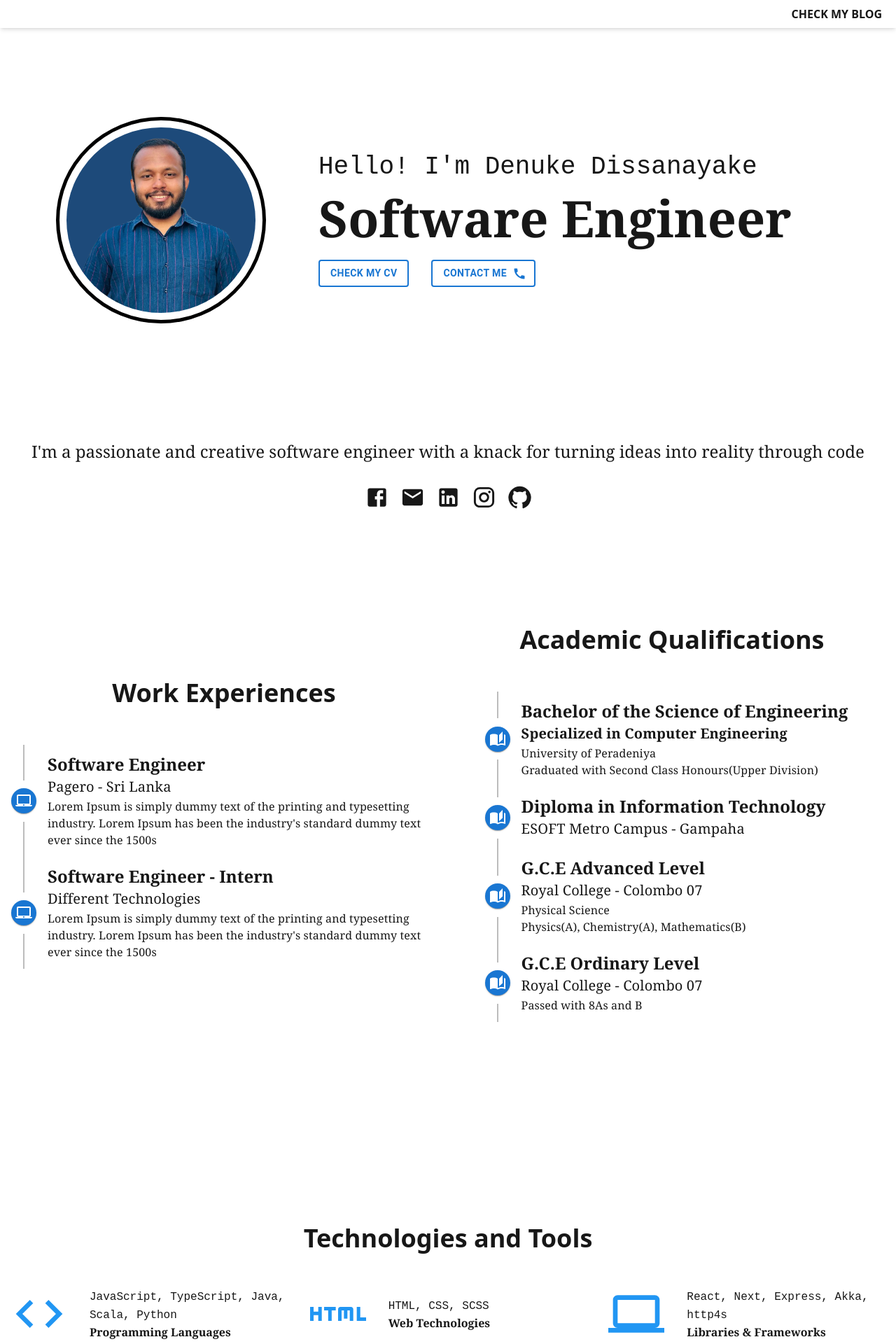
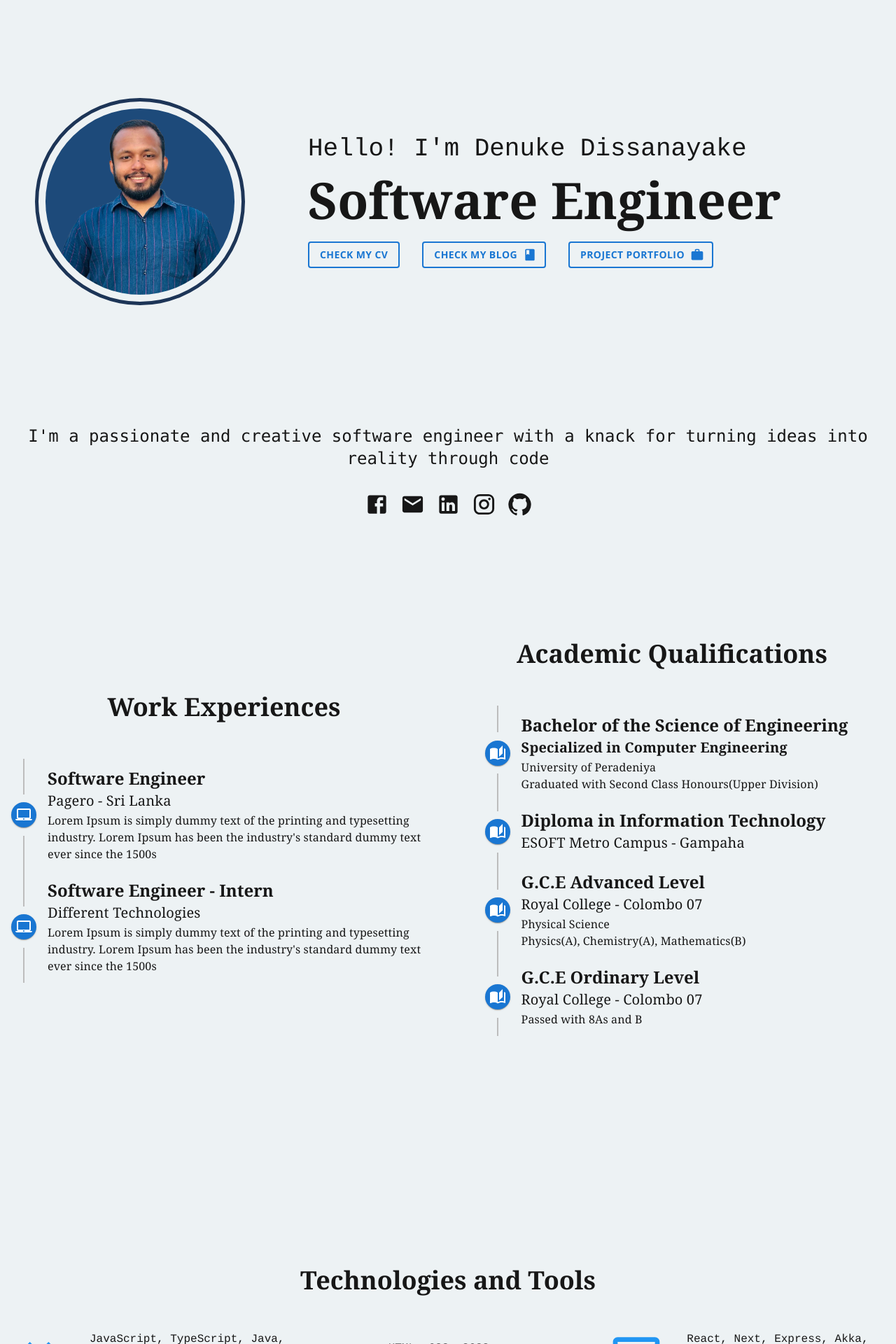
Before and after one commit to denukedissanayake/denukedissanayake.github.io, a Next.js app: page / in a window 1280 px wide. Shown: the top 1920 px of the page at 70% size. Built offline with nearby package versions, Linux system fonts and the light colour scheme.

Commit message:
adjustments to fonts, colors and typography, removed header

```diff
--- a/src/app/layout.tsx
+++ b/src/app/layout.tsx
@@ -1,5 +1,6 @@
 import type { Metadata } from "next";
 import "./globals.css";
+import Header from "@/components/Header";
 
 export const metadata: Metadata = {
   title: "Create Next App",
@@ -13,7 +14,15 @@ export default function RootLayout({
 }>) {
   return (
     <html lang="en">
-      <body>
+      <head>
+        <link href="https://fonts.googleapis.com/css2?family=Roboto:wght@400;700&display=swap" rel="stylesheet" />
+        <link href="https://fonts.googleapis.com/css2?family=Montserrat:wght@400;700&display=swap" rel="stylesheet" />
+        <link href="https://fonts.googleapis.com/css2?family=Open+Sans:wght@400;700&display=swap" rel="stylesheet" />
+        <link href="https://fonts.googleapis.com/css2?family=Lora:wght@400;700&display=swap" rel="stylesheet" />
+        <link href="https://fonts.googleapis.com/css2?family=Poppins:wght@400;700&display=swap" rel="stylesheet" />
+      </head>
+      <body className="bg-brand-white2">
+        {/* <Header /> */}
         {children}
       </body>
     </html>
--- a/src/app/page.tsx
+++ b/src/app/page.tsx
@@ -1,4 +1,3 @@
-import Header from "@/components/Header";
 import { Experience } from "@/components/sections/experience";
 import { Expertise } from "@/components/sections/expertise";
 import Home from "@/components/sections/Home";
@@ -6,7 +5,6 @@ import Home from "@/components/sections/Home";
 export default function Page() {
   return (
     <div>
-      <Header />
       <Home />
       <Experience />
       <Expertise />
--- a/src/components/sections/Home.tsx
+++ b/src/components/sections/Home.tsx
@@ -2,6 +2,7 @@
 'use client'
 
 import Image from 'next/image'
+import { buttonStyle, imageStyle } from '../styles';
 import homePicture from '../../../public/images/me.png';
 import FacebookIcon from '@mui/icons-material/Facebook';
 import EmailIcon from '@mui/icons-material/Email';
@@ -9,31 +10,16 @@ import LinkedInIcon from '@mui/icons-material/LinkedIn';
 import InstagramIcon from '@mui/icons-material/Instagram';
 import GitHubIcon from '@mui/icons-material/GitHub';
 import Button from '@mui/material/Button';
-import CallIcon from '@mui/icons-material/Call';
+import BookIcon from '@mui/icons-material/Book';
+import WorkIcon from '@mui/icons-material/Work';
+import Link from 'next/link';
 
 export default function Home() {
-
-    const imageStyle = {
-        borderRadius: '50%',
-        border: '5px solid #000',
-        padding: '10px'
-    }
-
-    const buttonStyle = {
-        border: '2px solid',
-        fontWeight: 'bold',
-        '&:hover': {
-            transform: 'scale(1.1)',
-            transition: 'transform .2s',
-            border: '2px solid',
-        }
-    }
-
     const WIDTH = 300
 
     return (
         <div className=
-            'h-[calc(100dvh-40px)] sm:h-full lg:h-[calc(100dvh-40px)] sm:pt-8 section-height grid grid-rows-3 items-center justify-center'>
+            'h-dvh sm:h-full lg:h-dvh sm:pt-8 section-height grid grid-rows-3 items-center justify-center'>
             <div className='grid items-center justify-center row-span-2 lg:gap-y-8 xl:grid-cols-3 xl:gap-x-10'>
                 <div className='xl:col-span-1 flex items-center justify-center'>
                     <Image
@@ -46,13 +32,11 @@ export default function Home() {
                 </div>
                 <div className='flex flex-col xl:items-start items-center justify-center md:gap-y-4 xl:col-span-2 '>
                     <span
-                        style={{ fontFamily: 'Courier New, Courier, monospace' }}
-                        className='text-xl md:text-4xl'>
+                        className='text-xl md:text-4xl font-courier'>
                         Hello! I'm Denuke Dissanayake
                     </span>
                     <span
-                        style={{ fontFamily: 'Georgia, Times New Roman, Times, serif' }}
-                        className='text-xl font-bold md:text-7xl'>
+                        className='text-xl font-bold md:text-7xl font-georgia'>
                         Software Engineer
                     </span>
                     <div className='flex gap-x-8 pt-2'>
@@ -66,17 +50,25 @@ export default function Home() {
                         <Button
                             variant="outlined"
                             sx={buttonStyle}
-                            endIcon={<CallIcon />}
+                            endIcon={<BookIcon />}
                         >
-                            Contact Me
+                            Check My Blog
                         </Button>
+                        <Link href="/projects" passHref>
+                            <Button
+                                variant="outlined"
+                                sx={buttonStyle}
+                                endIcon={<WorkIcon />}
+                            >
+                                Project Portfolio
+                            </Button>
+                        </Link>
                     </div>
                 </div>
             </div>
             <div className='flex flex-col items-center gap-y-4 md:gap-y-8 row-span-1'>
                 <p
-                    style={{ fontFamily: 'Georgia, Times New Roman, Times, serif' }}
-                    className='text-lg text-center md:text-2xl'>
+                    className='text-lg text-center md:text-2xl font-mono'>
                     I'm a passionate and creative software engineer with a knack for turning ideas into reality through code
                 </p>
                 <div className='flex gap-x-4'>
--- a/src/components/sections/experience.tsx
+++ b/src/components/sections/experience.tsx
@@ -13,13 +13,13 @@ import Typography from '@mui/material/Typography';
 
 export const Experience = () => {
 
-    return <div className='lg:h-[calc(100dvh-40px)] grid gap-y-8 md:grid-cols-2 items-center md:justify-center mb-12'>
+    return <div className='lg:h-dvh grid gap-y-8 md:grid-cols-2 items-center md:justify-center mb-12'>
         <div className='flex flex-col items-center justify-center md:gap-y-12'>
-            <h1 className='font-bold text-2xl xl:text-4xl'>Work Experiences</h1>
+            <h1 className='text-2xl xl:text-4xl font-bold font-serif'>Work Experiences</h1>
             <ProfQualificationTimeLine />
         </div>
         <div className='flex flex-col items-center justify-center md:gap-y-12'>
-            <h1 className='font-bold text-2xl xl:text-4xl'>Academic Qualifications</h1>
+            <h1 className='text-2xl xl:text-4xl font-bold font-serif'>Academic Qualifications</h1>
             <EduQualificationTimeLine />
         </div>
     </div>
--- a/src/components/sections/expertise.tsx
+++ b/src/components/sections/expertise.tsx
@@ -12,22 +12,12 @@ import Button from '@mui/material/Button';
 import ArrowForwardIcon from '@mui/icons-material/ArrowForward';
 
 import { blue } from '@mui/material/colors';
+import { buttonStyle } from '../styles';
 
 export const Expertise = () => {
-
-    const buttonStyle = {
-        border: '2px solid',
-        fontWeight: 'bold',
-        '&:hover': {
-            transform: 'scale(1.1)',
-            transition: 'transform .2s',
-            border: '2px solid',
-        }
-    }
-
     return (
-        <div className='lg:h-[calc(100dvh-40px)] section-height-xl flex flex-col items-center justify-center gap-y-8 xl:w-full mb-12 xl:mb-0'>
-            <h1 className='font-bold text-2xl xl:text-4xl'>Technologies and Tools</h1>
+        <div className='lg:h-dvh section-height-xl flex flex-col items-center justify-center gap-y-8 xl:w-full mb-12 xl:mb-0'>
+            <h1 className='text-2xl xl:text-4xl font-bold font-serif'>Technologies and Tools</h1>
             <TechnologiesGrid />
             <Button
                 variant="outlined"
@@ -94,16 +84,12 @@ const TechnologiesGrid = () => {
                 {itemList.map(item =>
                     <div className='p-4' key={item?.topic}>
                         <div className='flex items-center gap-x-8'>
-                            <div className=''>
+                            <div>
                                 <item.icon sx={{ fontSize: ICON_SIZE, color: ICON_COLOR }} />
                             </div>
-                            <div className=''>
-                                <span style={{ fontFamily: 'Courier New, Courier, monospace' }}>{item?.data}</span>
-                                <h3
-                                    className='font-bold'
-                                    style={{ fontFamily: 'Georgia, Times New Roman, Times, serif' }}>
-                                    {item?.topic}
-                                </h3>
+                            <div>
+                                <span className='font-courier'>{item?.data}</span>
+                                <h3 className='font-bold font-georgia'> {item?.topic}</h3>
                             </div>
                         </div>
                     </div>
--- /dev/null
+++ b/src/components/styles.ts
@@ -0,0 +1,16 @@
+export const imageStyle = {
+    borderRadius: '50%',
+    border: '5px solid #1d3557',
+    padding: '10px'
+}
+
+export const buttonStyle = {
+    fontFamily: 'Open sans',
+    border: '2px solid',
+    fontWeight: 'bold',
+    '&:hover': {
+        transform: 'scale(1.1)',
+        transition: 'transform .2s',
+        border: '2px solid',
+    }
+}
--- a/tailwind.config.ts
+++ b/tailwind.config.ts
@@ -9,8 +9,34 @@ const config: Config = {
   theme: {
     extend: {
       colors: {
+        brand: {
+          blue1: "#0288D1",
+          blue2: "#457b9d",
+          blue3: "#1d3557",
+          blue4: "#a8dadc",
+          blue5: "#264653",
+          white1: "#edf6f9",
+          white2: "#edf2f4",
+          white3: "#f1faee",
+          orange1: "#e76f51",
+          orange2: "#f4a261",
+          yellow1: "#e9c46a",
+          red1: "#e63946",
+          green1: "#2a9d8f"
+        },
         background: "var(--background)",
         foreground: "var(--foreground)",
+      },
+      fontFamily: {
+        roboto: ['Roboto', 'sans-serif'],
+        montserrat: ['Montserrat', 'sans-serif'],
+        openSans: ['Open Sans', 'sans-serif'],
+        lora: ['Lora', 'serif'],
+        poppins: ['Poppins', 'sans-serif'],
+        courier: ['Courier', 'sans-serif'],
+        couriernew: ['Courier New', 'sans-serif'],
+        monospace: ['monospace', 'sans-serif'],
+        georgia: ['Georgia', 'serif'],
       },
     },
   },
```
Also changed, not shown: src/app/projects/page.tsx (added, +81 -0 lines).
